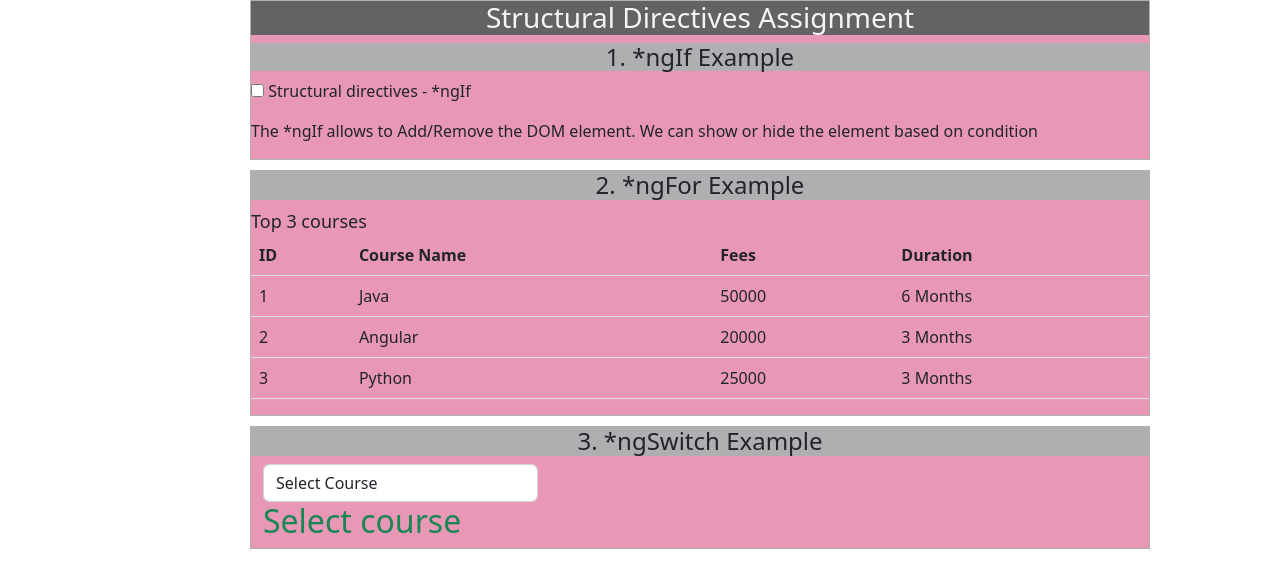
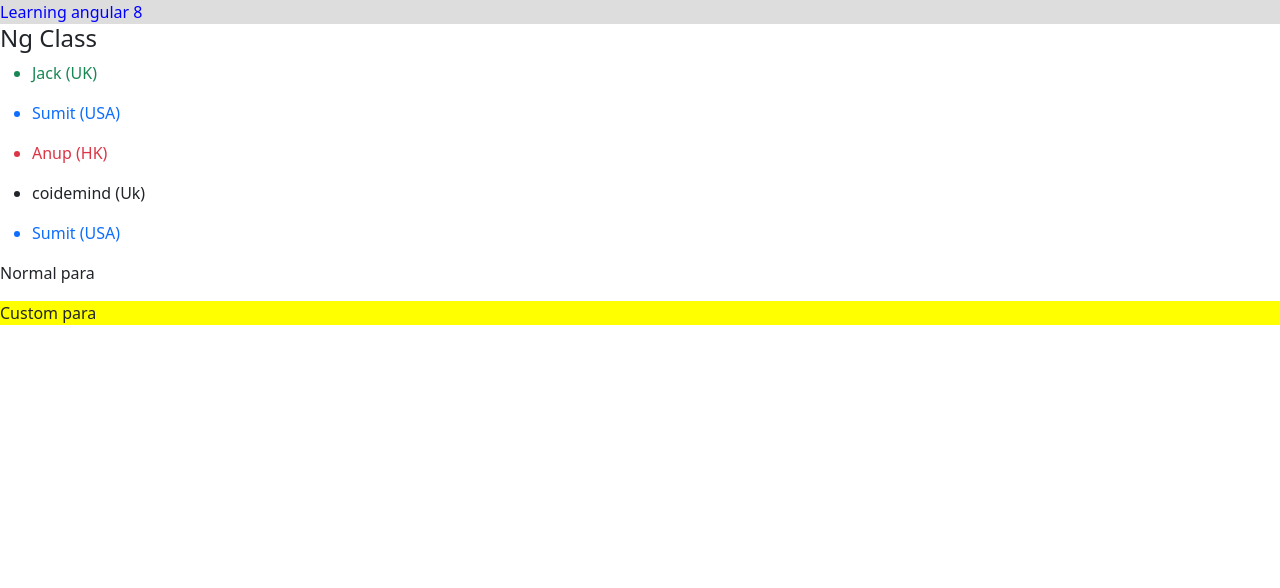
Before and after one commit to anuradha2511/anglurapp, an Angular app in the folder angularapp/: page / in a window 1280 px wide. Shown: the top 588 px of the page. Built offline with nearby package versions, Linux system fonts and the light colour scheme.

Commit message:
Attribute directives and custom directives
Attribute directives and custom directives

```diff
--- a/angularapp/src/app/app.component.html
+++ b/angularapp/src/app/app.component.html
@@ -30,4 +30,5 @@
 <!-- <app-servers> </app-servers> -->
 <!-- <button type="button" class="btn btn-primary">Primary</button> -->
 <!-- <app-demodirectives> </app-demodirectives> -->
-<app-structuraldirectives> </app-structuraldirectives>
+<!-- <app-structuraldirectives> </app-structuraldirectives> -->
+<app-attri> </app-attri>
--- a/angularapp/src/app/app.module.ts
+++ b/angularapp/src/app/app.module.ts
@@ -12,6 +12,8 @@ import { DemodirectivesComponent } from './demodirectives/demodirectives.compone
 import { NgswitchComponent } from './ngswitch/ngswitch.component';
 import { StructuraldirectivesComponent } from './structuraldirectives/structuraldirectives.component';
 import { NgswitchassignComponent } from './ngswitchassign/ngswitchassign.component';
+import { AttriComponent } from './attri/attri.component';
+import { CustdirDirective } from './custdir.directive';
 
 @NgModule({
   declarations: [
@@ -23,7 +25,9 @@ import { NgswitchassignComponent } from './ngswitchassign/ngswitchassign.compone
     DemodirectivesComponent,
     NgswitchComponent,
     StructuraldirectivesComponent,
-    NgswitchassignComponent
+    NgswitchassignComponent,
+    AttriComponent,
+    CustdirDirective
   ],
   imports: [
     BrowserModule,
--- /dev/null
+++ b/angularapp/src/app/attri/attri.component.html
@@ -0,0 +1,20 @@
+<div [ngStyle]="{'color':colorVal, 'background-color': '#ddd'}">
+    Learning angular 8
+</div>
+
+<h4> Ng Class </h4>
+
+<ul *ngFor="let person of people">
+    <li [ngClass]="{
+        'text-success': person.country === 'UK',
+        'text-primary': person.country === 'USA',
+        'text-danger' : person.country === 'HK'
+    }">
+
+    {{person.name}} ({{person.country}})
+
+    </li>
+</ul>
+
+<p> Normal para </p>
+<p appCustdir> Custom para </p>
--- /dev/null
+++ b/angularapp/src/app/attri/attri.component.ts
@@ -0,0 +1,41 @@
+import { Component, OnInit } from '@angular/core';
+
+@Component({
+  selector: 'app-attri',
+  templateUrl: './attri.component.html',
+  styleUrls: ['./attri.component.css']
+})
+export class AttriComponent implements OnInit {
+
+  colorVal = 'blue';
+  people:any[] = [
+
+    {
+      "name": "Jack",
+      "country": "UK"
+    },
+
+    {
+"name": "Sumit",
+"country": "USA"
+    },
+
+    {
+      "name": "Anup",
+      "country": "HK"
+    },
+    {
+      "name": "coidemind",
+      "country": "Uk"
+    },
+    {
+      "name": "Sumit",
+      "country": "USA"
+    }
+  ]
+  constructor() { }
+
+  ngOnInit() {
+  }
+
+}
--- /dev/null
+++ b/angularapp/src/app/custdir.directive.ts
@@ -0,0 +1,17 @@
+import { Directive, ElementRef, Renderer2 } from '@angular/core';
+
+@Directive({
+  selector: '[appCustdir]'
+})
+export class CustdirDirective {
+
+  constructor( private el: ElementRef, private render: Renderer2) {
+    console.log('custom directive applied');
+
+    //el.nativeElement.style.backgroundColor = 'gray';
+    //el.nativeElement.style.display = 'none';
+    render.setStyle(el.nativeElement, 'backgroundColor', 'yellow');
+
+   }
+
+}
--- a/angularapp/src/app/demodirectives/demodirectives.component.html
+++ b/angularapp/src/app/demodirectives/demodirectives.component.html
@@ -16,7 +16,8 @@
     </tr>
 </thead>
 <tbody>
-    <tr *ngFor="let movie of movies">
+    <tr *ngFor="let movie of movies; let i =index;">
+        {{i+1}}
         <td> {{movie.title}}</td>
         <td> {{movie.director}}</td>
         <td> {{movie.cast}}</td>
```
Also changed, not shown: angularapp/src/app/attri/attri.component.css (added), 1 other file (tests, documents, lock files or other folders).
